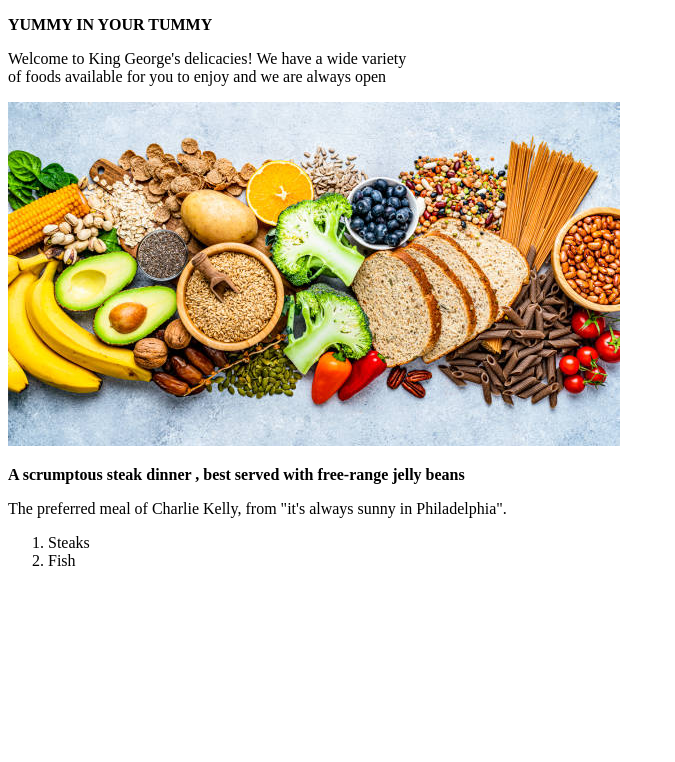
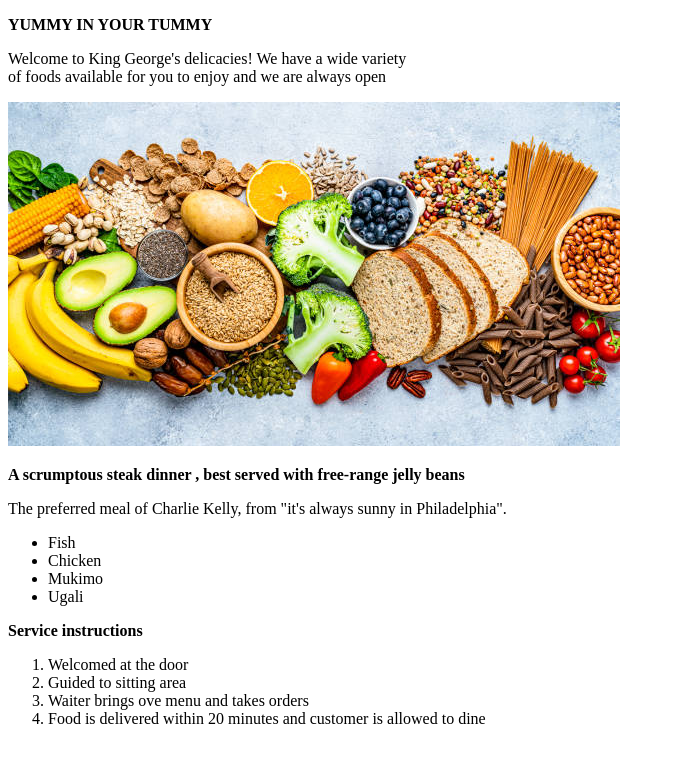
Before and after one commit to Kinggeorgem/Restaurantmenu, a plain HTML site: page index.html in a window 1280 px wide. Shown: the whole page, without its empty margins (0-675 px from the left). Drawn offline with Linux system fonts and the light colour scheme.

Commit message:
Menu ptions and service instructions added

```diff
--- a/index.html
+++ b/index.html
@@ -13,9 +13,21 @@
         <p>
             <strong>A scrumptous steak dinner , best served with free-range jelly beans</strong>
             <p>The preferred meal of Charlie Kelly, from "it's always sunny in Philadelphia".</p>
+            <ul>
+                <li>Fish</li>
+                <li>Chicken</li>
+                <li>Mukimo</li>
+                <li>Ugali</li>
+            </ul>
+        </p>
+        <p>
+            <STRong>Service instructions</STRong>
             <ol>
-                <li>Steaks</li>
-                <li>Fish</li>
+                <li>Welcomed at the door</li>
+                <li>Guided to sitting area</li>
+                <li>Waiter brings ove menu and takes orders</li>
+                <li>Food is delivered within 20 minutes and customer is allowed to dine</li>
+
             </ol>
         </p>
     </p>
```
